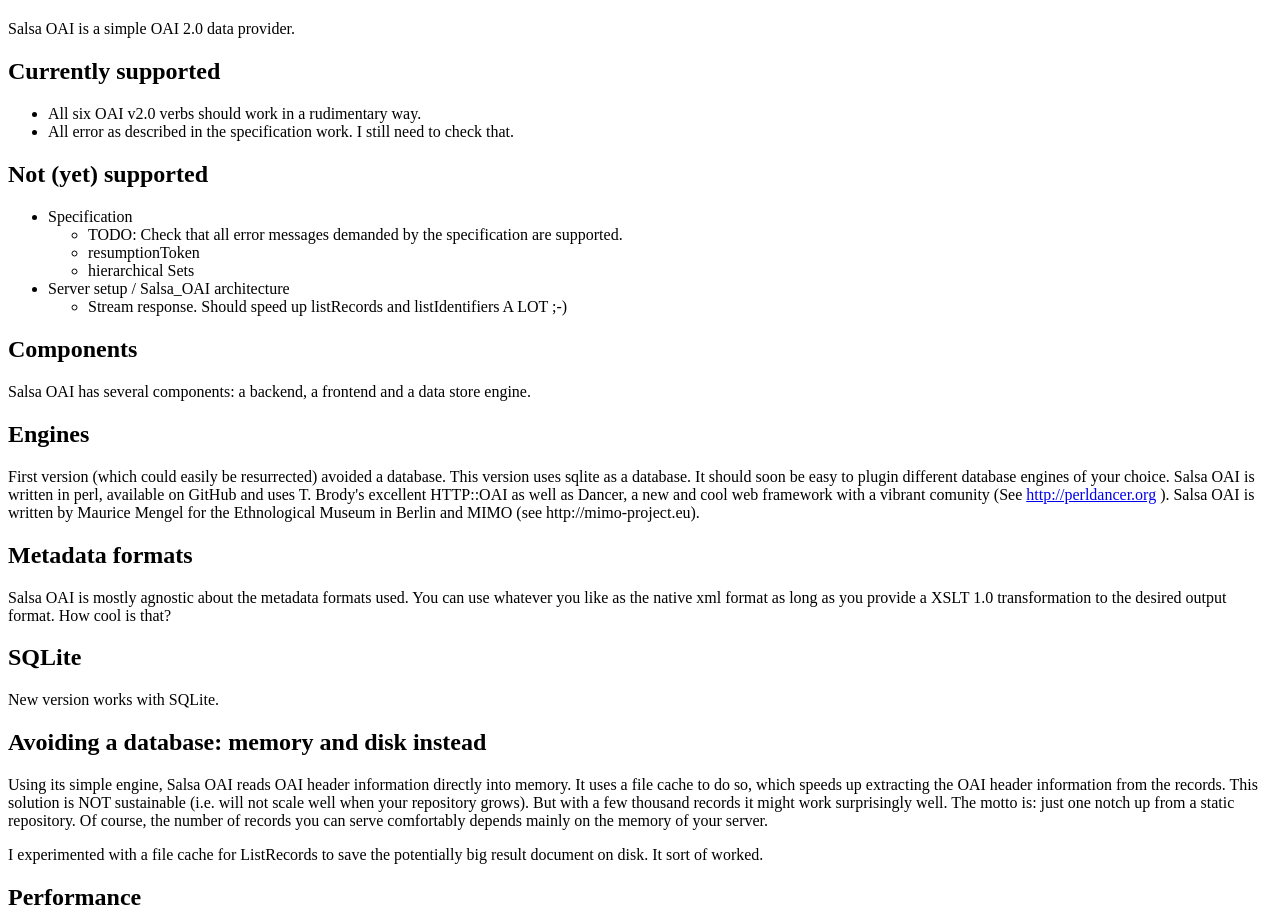
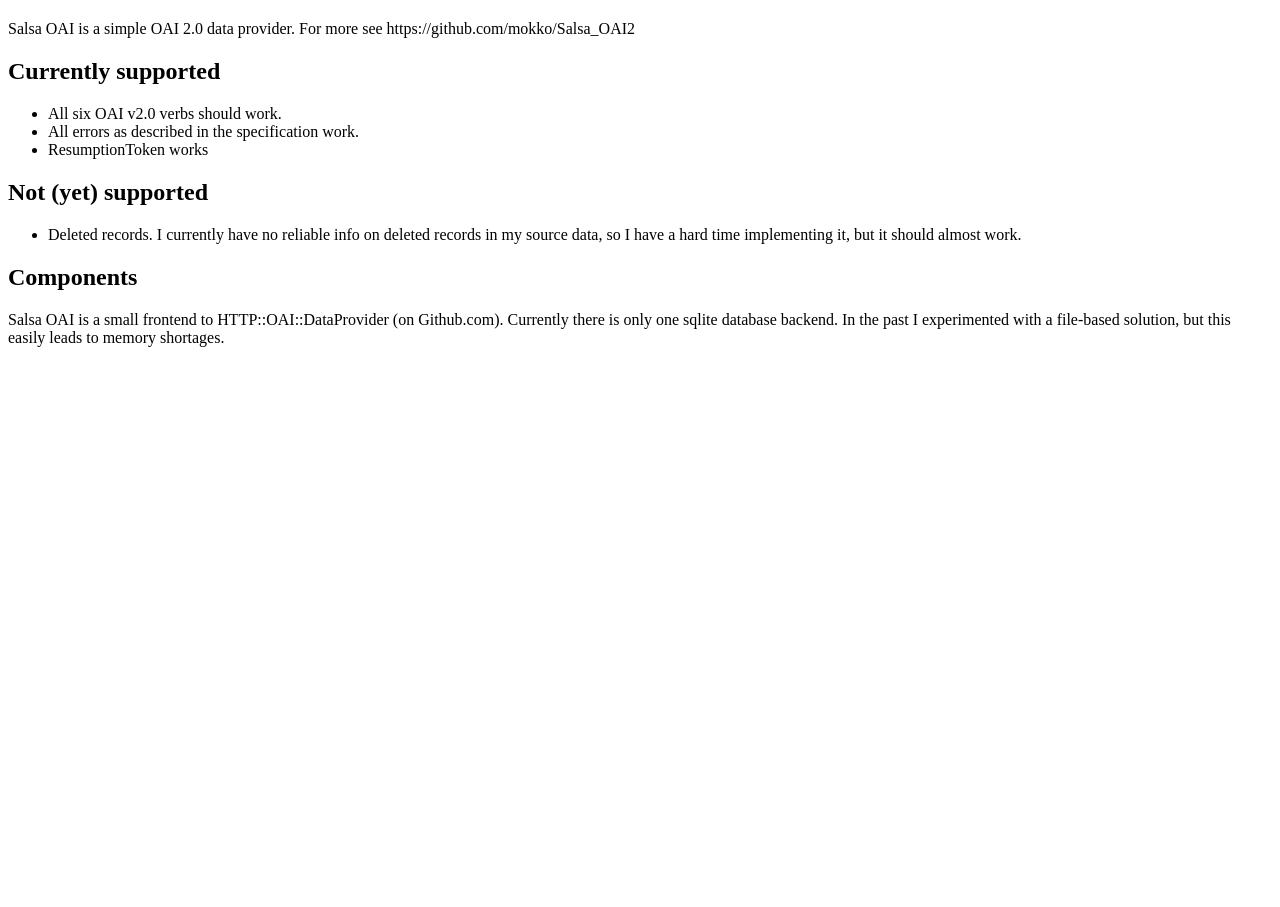
Before and after one commit to mokko/Salsa_OAI2, a plain HTML site: page public/about.htm in a window 1280 px wide. Shown: the part 46-953 px from the top of the page. After the commit the page ends 800 px from the top, so only its background shows below. Drawn offline with Linux system fonts and the light colour scheme.

Commit message:
html and xslt

```diff
--- a/public/about.htm
+++ b/public/about.htm
@@ -1,78 +1,31 @@
 <html>
 <header>
-<title>Salsa OAI - Minimalistic OAI data provider with Dancer</title>
+<title>Salsa OAI - Perl OAI data provider with Dancer</title>
 </header>
 <body>
 <h1>About Salsa OAI</h1>
-<p>Salsa OAI is a simple OAI 2.0 data provider.</p>
+<p>Salsa OAI is a simple OAI 2.0 data provider. For more see
+https://github.com/mokko/Salsa_OAI2</p>
 
 <h2>Currently supported</h2>
 <ul>
-	<li>All six OAI v2.0 verbs should work in a rudimentary way.</li>
-	<li>All error as described in the specification work. I still need
-	to check that.</li>
+	<li>All six OAI v2.0 verbs should work.</li>
+	<li>All errors as described in the specification work.</li>
+	<li>ResumptionToken works</li>
 </ul>
 
 <h2>Not (yet) supported</h2>
 <ul>
-	<li>Specification</li>
-	<ul>
-		<li>TODO: Check that all error messages demanded by the
-		specification are supported.</li>
-		<li>resumptionToken</li>
-		<li>hierarchical Sets</li>
-	</ul>
-	<li>Server setup / Salsa_OAI architecture</li>
-	<ul>
-		<li>Stream response. Should speed up listRecords and
-		listIdentifiers A LOT ;-)</li>
-	</ul>
+	<li>Deleted records. I currently have no reliable info on deleted
+	records in my source data, so I have a hard time implementing it, but
+	it should almost work.</li>
 </ul>
 
 <h2>Components</h2>
 
-<p>Salsa OAI has several components: a backend, a frontend and a
-data store engine.</p>
-
-<h2>Engines</h2>
-
-<p>First version (which could easily be resurrected) avoided a
-database. This version uses sqlite as a database. It should soon be easy
-to plugin different database engines of your choice. Salsa OAI is
-written in perl, available on GitHub and uses T. Brody's excellent
-HTTP::OAI as well as Dancer, a new and cool web framework with a vibrant
-comunity (See <a href="http://perldancer.org">http://perldancer.org</a>
-). Salsa OAI is written by Maurice Mengel for the Ethnological Museum in
-Berlin and MIMO (see http://mimo-project.eu).</p>
-<h2>Metadata formats</h2>
-<p>Salsa OAI is mostly agnostic about the metadata formats used. You
-can use whatever you like as the native xml format as long as you
-provide a XSLT 1.0 transformation to the desired output format. How cool
-is that?</p>
-
-<h2>SQLite</h2>
-<p>New version works with SQLite.</p>
-
-<h2>Avoiding a database: memory and disk instead</h2>
-<p>Using its simple engine, Salsa OAI reads OAI header information
-directly into memory. It uses a file cache to do so, which speeds up
-extracting the OAI header information from the records. This solution is
-NOT sustainable (i.e. will not scale well when your repository grows).
-But with a few thousand records it might work surprisingly well. The
-motto is: just one notch up from a static repository. Of course, the
-number of records you can serve comfortably depends mainly on the memory
-of your server.</p>
-
-<p>I experimented with a file cache for ListRecords to save the
-potentially big result document on disk. It sort of worked.</p>
-
-<h2>Performance</h2>
-<p>Salsa OAI is written for easy maintenance and extensibility, not
-for speed. It is very possible that it is too slow for you. Should be in
-the implementation specific stuff</p>
-
-<p>I provide some performance statistics, so you can see for
-yourself.</p>
-
-<h2>Inspiration</h2>
-<p>Before I wrote this, I read every line of OCLC oaicat.</p>
+<p>Salsa OAI is a small frontend to HTTP::OAI::DataProvider (on
+Github.com). Currently there is only one sqlite database backend. In the
+past I experimented with a file-based solution, but this easily leads to
+memory shortages.</p>
+</body>
+</html>
```
Also changed, not shown: public/index.htm (+2 -3 lines), public/this.htm (+4 -17 lines), 2 other files.
